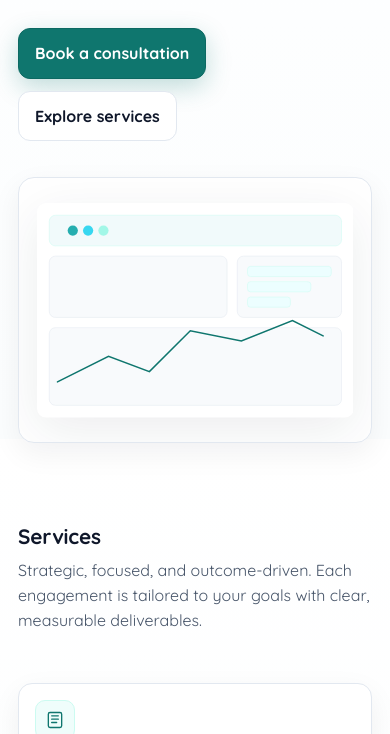
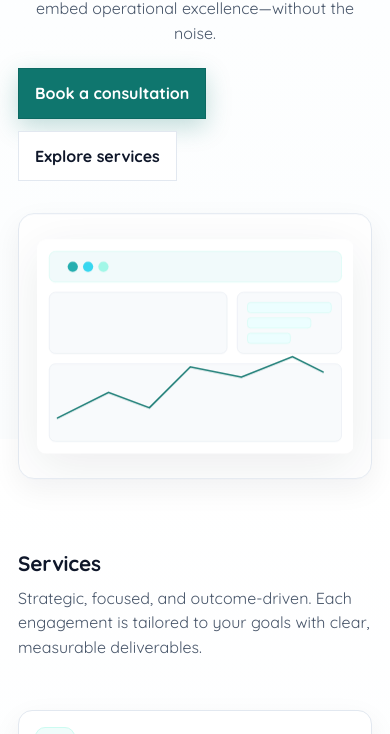
Before and after one commit to Sicheng886/core-craft-site-public-, a plain HTML site: page index.html in a window 390 px wide. Shown: the part 405-1139 px from the top of the page. Drawn offline with Linux system fonts and the light colour scheme.

Commit message:
update animation to homepage

```diff
--- a/index.html
+++ b/index.html
@@ -9,6 +9,7 @@
       content="Core Craft helps professionals and teams achieve career optimization, business efficiency, automation support, and operational excellence."
     />
     <meta name="theme-color" content="#0f766e" />
+    <link rel="icon" href="./core-craft-logo.png" type="image/png" />
 
     <!-- Fonts: Quicksand -->
     <link rel="preconnect" href="https://fonts.googleapis.com" />
@@ -524,7 +525,6 @@
           <img
             class="logo-small"
             src="core-craft-logo.png"
-            alt="corecraft-logo-samll"
             aria-hidden="true"
           />
           <span
--- a/style.css
+++ b/style.css
@@ -84,7 +84,7 @@
   display: flex;
   align-items: center;
   justify-content: space-between;
-  height: 64px;
+  height: 72px;
 }
 .brand {
   display: flex;
@@ -115,12 +115,13 @@
   font-size: 0.98rem;
   padding: 8px 10px;
   border-radius: 10px;
+  transition: color 0.2s ease, background 0.2s ease;
 }
 .nav-links a:hover {
   color: var(--text);
   background: var(--surface);
 }
-.nav-cta {
+a.nav-cta {
   display: inline-flex;
   align-items: center;
   gap: 8px;
@@ -132,6 +133,7 @@
   font-weight: 700;
   letter-spacing: 0.2px;
   box-shadow: var(--shadow);
+  transition: background 0.2s ease, box-shadow 0.2s ease;
 }
 .nav-cta:hover {
   background: #0b1220;
@@ -225,33 +227,56 @@
   padding: 0;
   padding-top: 8rem;
   height: calc(100vh - 8rem);
+  display: flex;
+  align-items: center;
+  justify-content: center;
+  text-align: center;
 }
 .hero::before {
   content: '';
   position: absolute;
   inset: -20% -20% auto -20%;
-  height: 54%;
+  height: 60%; /* Increased height for more prominence */
   background: radial-gradient(
-      60% 60% at 20% 20%,
-      var(--accent),
-      transparent 60%
+      70% 70% at 20% 20%,
+      /* Adjusted size and position */ var(--accent),
+      transparent 70%
     ),
-    radial-gradient(50% 50% at 80% 0%, #e6fffb, transparent 60%);
+    radial-gradient(60% 60% at 80% 0%, #e6fffb, transparent 70%); /* Adjusted size and position */
   z-index: -1;
+  opacity: 0.7; /* Slightly more opaque */
 }
 .hero-inner {
   display: grid;
-  grid-template-columns: 1.15fr 0.85fr;
+  grid-template-columns: 1fr 1fr; /* Changed to equal columns */
   gap: clamp(20px, 4vw, 48px);
   align-items: center;
+  max-width: var(--maxw); /* Ensure it respects container width */
+  margin-inline: auto; /* Center the grid */
+  padding-inline: var(--pad); /* Add padding */
+}
+.hero-inner > div {
+  text-align: left; /* Align text to left within its column */
+}
+.hero-media {
+  margin-top: 0; /* Reset margin for new layout */
 }
 @media (max-width: 900px) {
   .hero {
     padding-top: 2rem;
-    height: calc(100vh - 2rem);
+    height: auto; /* Allow height to adjust */
+    text-align: center; /* Center text on smaller screens */
   }
   .hero-inner {
     grid-template-columns: 1fr;
+    padding-top: 2rem;
+    padding-bottom: 2rem;
+  }
+  .hero-inner > div {
+    text-align: center; /* Center text within its column */
+  }
+  .cta-row {
+    justify-content: center; /* Center buttons on smaller screens */
   }
   .hero-media {
     margin-top: 3rem;
@@ -261,7 +286,7 @@
 @media (max-width: 700px) {
   .hero {
     padding-top: 2rem;
-    height: calc(100vh - 2rem);
+    height: auto; /* Allow height to adjust */
   }
   .hero-inner {
     grid-template-columns: 1fr;
@@ -299,19 +324,19 @@
   display: flex;
   gap: 12px;
   flex-wrap: wrap;
+  justify-content: flex-start; /* Align buttons to the left */
 }
 .btn {
   display: inline-flex;
   align-items: center;
   gap: 10px;
   padding: 12px 16px;
-  border-radius: 12px;
   border: 1px solid var(--border);
   font-weight: 700;
   text-decoration: none;
   color: var(--text);
   background: var(--card);
-  transition: transform 0.06s ease, background 0.2s ease, box-shadow 0.2s ease,
+  transition: transform 0.15s ease, background 0.2s ease, box-shadow 0.2s ease,
     color 0.2s ease;
 }
 .btn:hover {
@@ -327,7 +352,6 @@
 .btn.primary:hover {
   background: #0b615b;
 }
-
 .hero-media {
   aspect-ratio: 4 / 3;
   border-radius: 16px;
@@ -338,13 +362,17 @@
   overflow: hidden;
   display: grid;
   place-items: center;
+  animation: float 3s ease-in-out infinite; /* Apply floating animation */
 }
+.hero-media:hover {
+  box-shadow: 0 15px 40px rgba(15, 23, 42, 0.15); /* Increased shadow on hover */
+}
+
 .hero-graphic {
   width: 90%;
   max-width: 520px;
   filter: drop-shadow(0 12px 24px rgba(15, 23, 42, 0.08));
 }
-
 /* Sections */
 section {
   padding: 0;
@@ -400,6 +428,7 @@
   display: flex;
   flex-direction: column;
   gap: 12px;
+  transition: transform 0.2s ease, box-shadow 0.2s ease;
 }
 .card .icon {
   width: 38px;
@@ -438,6 +467,11 @@
   border-bottom-style: solid;
 }
 
+.card:hover {
+  transform: translateY(-5px);
+  box-shadow: 0 15px 40px rgba(15, 23, 42, 0.1);
+}
+
 /* About */
 .about {
   background: linear-gradient(180deg, #ffffff 0%, #f7fbfc 100%);
@@ -465,9 +499,14 @@
   padding: 10px 12px;
   width: fit-content;
   box-shadow: var(--shadow);
+  transition: transform 0.2s ease, box-shadow 0.2s ease;
 }
 .stat strong {
   font-size: 1.1rem;
+}
+.stat:hover {
+  transform: translateY(-3px);
+  box-shadow: 0 12px 28px rgba(15, 23, 42, 0.08);
 }
 
 /* Process */
@@ -494,6 +533,7 @@
   padding: 18px;
   box-shadow: var(--shadow);
   position: relative;
+  transition: transform 0.2s ease, box-shadow 0.2s ease;
 }
 .step::before {
   counter-increment: step;
@@ -519,6 +559,10 @@
 .step p {
   margin: 0;
   color: var(--muted);
+}
+.step:hover {
+  transform: translateY(-5px);
+  box-shadow: 0 15px 40px rgba(15, 23, 42, 0.1);
 }
 
 /* Contact */
@@ -612,9 +656,12 @@
   color: var(--text);
   text-decoration: none;
   background: var(--card);
+  transition: transform 0.2s ease, background 0.2s ease, box-shadow 0.2s ease;
 }
 .social a:hover {
   background: var(--surface);
+  transform: translateY(-3px);
+  box-shadow: 0 8px 20px rgba(15, 23, 42, 0.08);
 }
 
 /* Focus styles */
@@ -631,3 +678,16 @@
     transition: none !important;
   }
 }
+
+/* Floating animation for hero media */
+@keyframes float {
+  0% {
+    transform: translateY(0px);
+  }
+  50% {
+    transform: translateY(-5px);
+  }
+  100% {
+    transform: translateY(0px);
+  }
+}
```
